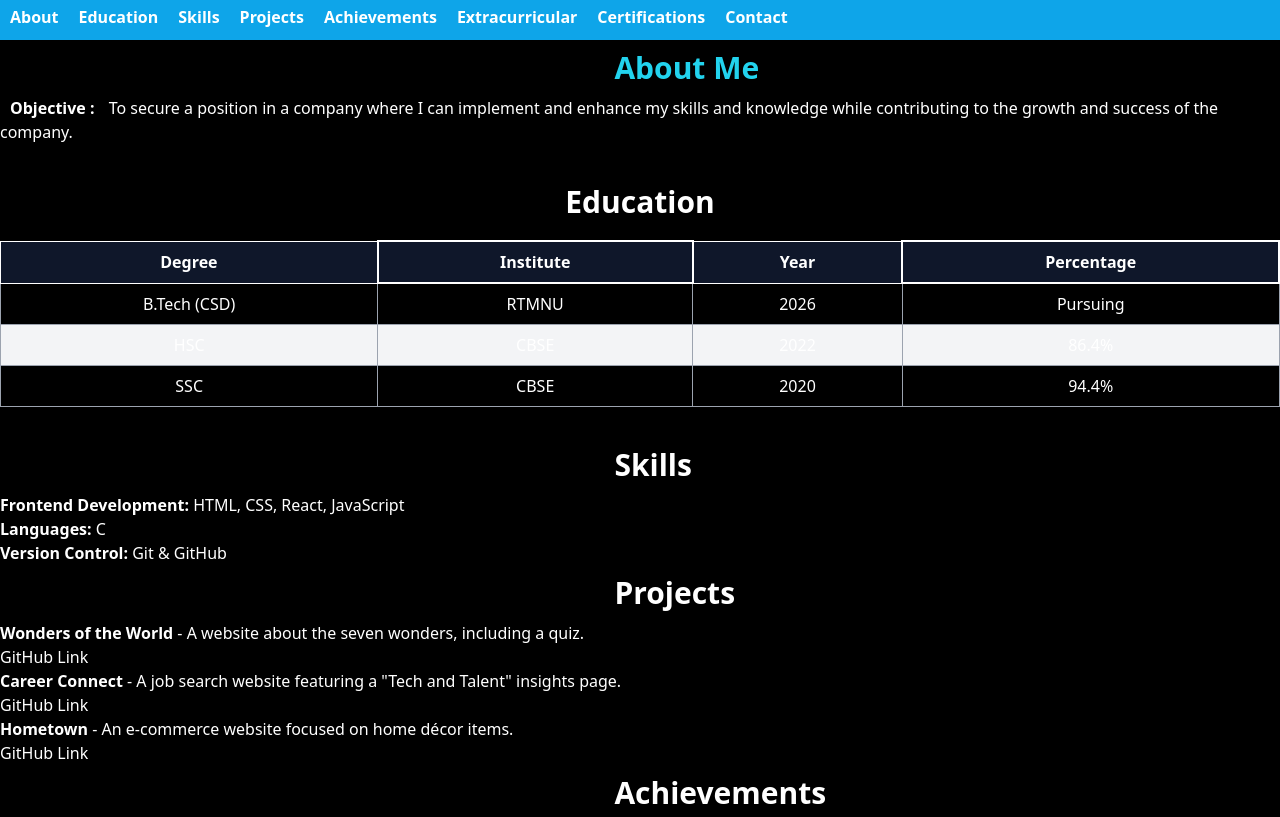
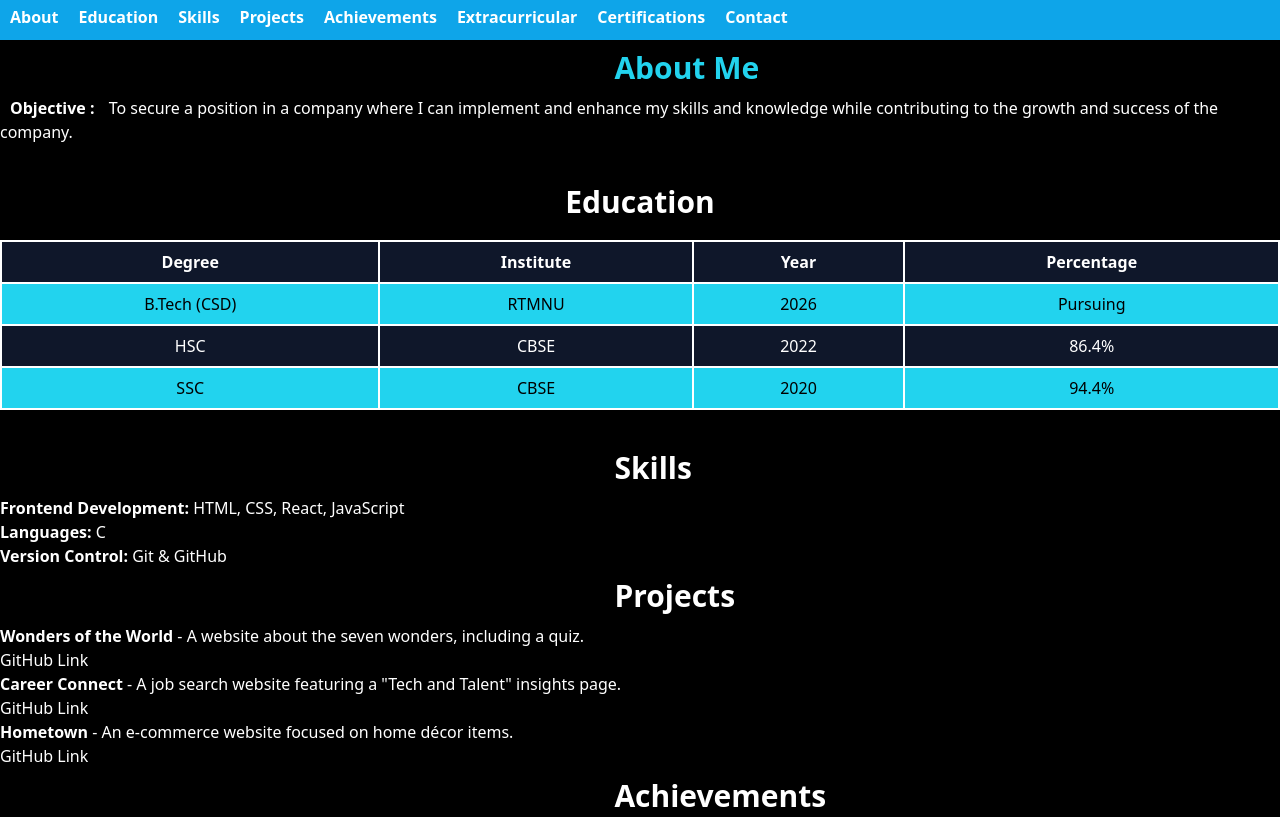
Before and after one commit to AditiNaldurgkar/Myportfolio, a plain HTML site: page index.html in a window 1280 px wide. Shown: the top 817 px of the page. Drawn offline with nearby package versions, Linux system fonts and the light colour scheme.

Commit message:
table education done

```diff
--- a/index.html
+++ b/index.html
@@ -30,30 +30,30 @@
             <table class="min-w-full border-collapse border border-gray-300">
                 <thead>
                     <tr class="bg-[#0F172A]">
-                        <th class="border border-white border-[2px]px-4 py-2">Degree</th>
-                        <th class="border border-white border-[2px]  px-4 py-2">Institute</th>
-                        <th class="border border-white border-[2px]px-4 py-2">Year</th>
-                        <th class="border border-white border-[2px] px-4 py-2">Percentage</th>
+                        <th class=" border-white border-[2px] px-4 py-2">Degree</th>
+                        <th class=" border-white border-[2px] px-4 py-2">Institute</th>
+                        <th class=" border-white border-[2px] px-4 py-2">Year</th>
+                        <th class=" border-white border-[2px] px-4 py-2">Percentage</th>
                     </tr>
                 </thead>
                 <tbody>
-                    <tr class="text-center">
-                        <td class="border border-gray-400 px-4 py-2">B.Tech (CSD)</td>
-                        <td class="border border-gray-400 px-4 py-2">RTMNU</td>
-                        <td class="border border-gray-400 px-4 py-2">2026</td>
-                        <td class="border border-gray-400 px-4 py-2">Pursuing</td>
+                    <tr class="text-center bg-[#22D3EE] text-black">
+                        <td class="border-white border-[2px] px-4 py-2">B.Tech (CSD)</td>
+                        <td class=" border-white border-[2px] px-4 py-2">RTMNU</td>
+                        <td class="border-white border-[2px] px-4 py-2">2026</td>
+                        <td class=" border-white border-[2px] px-4 py-2">Pursuing</td>
                     </tr>
-                    <tr class="text-center bg-gray-100">
-                        <td class="border border-gray-400 px-4 py-2">HSC</td>
-                        <td class="border border-gray-400 px-4 py-2">CBSE</td>
-                        <td class="border border-gray-400 px-4 py-2">2022</td>
-                        <td class="border border-gray-400 px-4 py-2">86.4%</td>
+                    <tr class="text-center bg-[#0F172A]">
+                        <td class="border-white border-[2px] px-4 py-2">HSC</td>
+                        <td class=" border-white border-[2px] px-4 py-2">CBSE</td>
+                        <td class=" border-white border-[2px] px-4 py-2">2022</td>
+                        <td class=" border-white border-[2px] px-4 py-2">86.4%</td>
                     </tr>
-                    <tr class="text-center">
-                        <td class="border border-gray-400 px-4 py-2">SSC</td>
-                        <td class="border border-gray-400 px-4 py-2">CBSE</td>
-                        <td class="border border-gray-400 px-4 py-2">2020</td>
-                        <td class="border border-gray-400 px-4 py-2">94.4%</td>
+                    <tr class="text-center bg-[#22D3EE] text-black"">
+                        <td class="  border-white border-[2px] px-4 py-2">SSC</td>
+                        <td class="  border-white border-[2px] px-4 py-2">CBSE</td>
+                        <td class="  border-white border-[2px] px-4 py-2">2020</td>
+                        <td class="  border-white border-[2px] px-4 py-2">94.4%</td>
                     </tr>
                 </tbody>
             </table>
```
